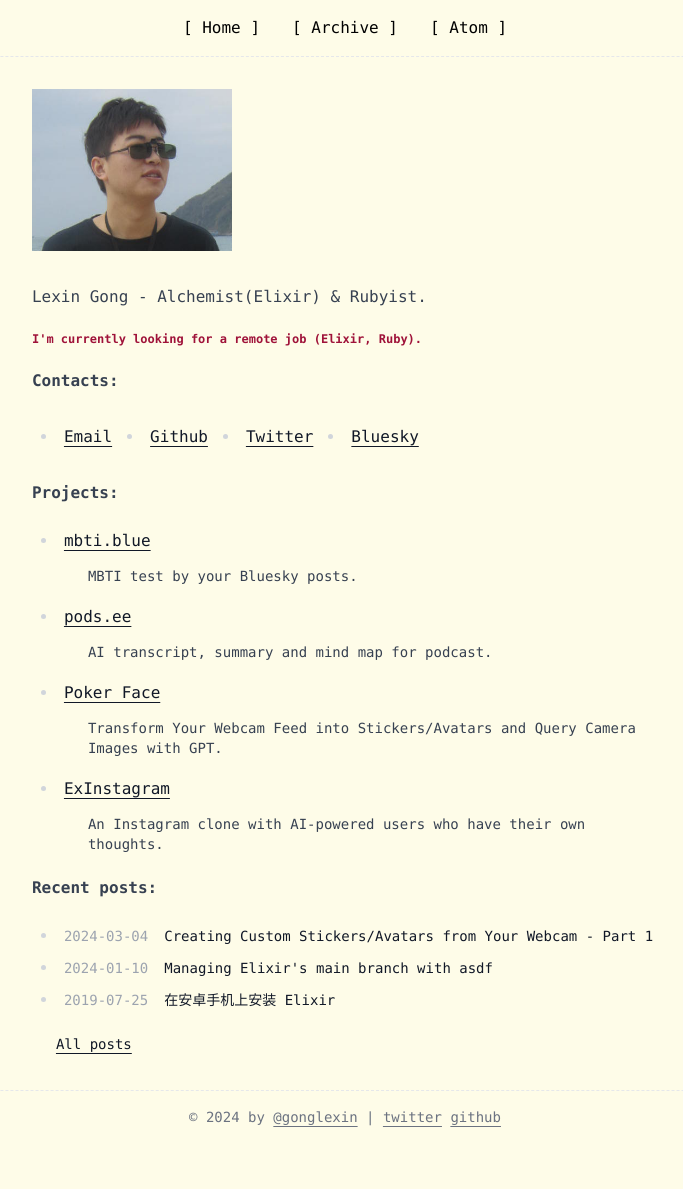
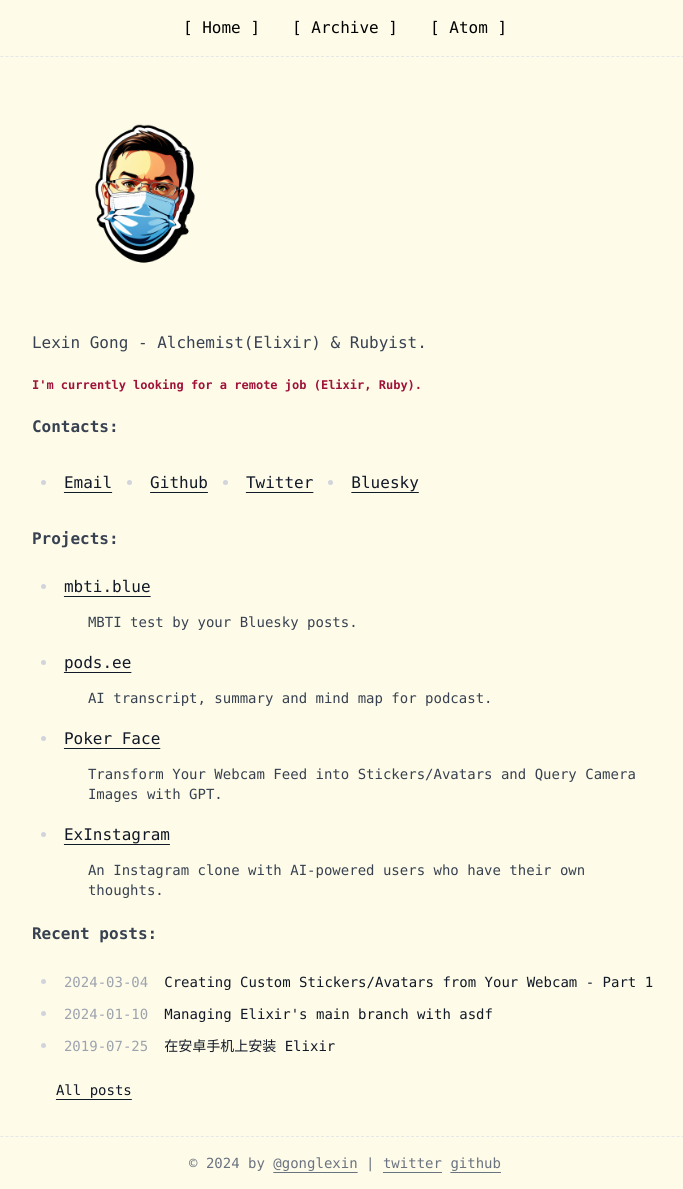
Before and after one commit to gonglexin/gonglexin.github.io, a Jekyll site: the page built from index.html, in a window 1280 px wide. Shown: the whole page, without its empty margins (295-978 px from the left). Built offline with Jekyll 4.4.1, drawn with Linux system fonts in a browser that asks for light colours; nearby versions of some CDN libraries; before the commit the page ends 1143 px from its top, so only the background shows below that.

Commit message:
:zap: Change avatar

```diff
--- a/index.html
+++ b/index.html
@@ -3,7 +3,7 @@ layout: default
 ---
 
 <div id="about" class="prose mx-auto">
-  <img src="/assets/images/me.png" style="width: 200px" alt="me" />
+  <img src="/assets/images/me.png" class="w-52" alt="me" />
   <p>Lexin Gong - Alchemist(Elixir) & Rubyist.</p>
   <div class="text-xs font-bold text-rose-800 hover:uppercase">
     I'm currently looking for a remote job (Elixir, Ruby).
```
Also changed, not shown: assets/images/me.png.
